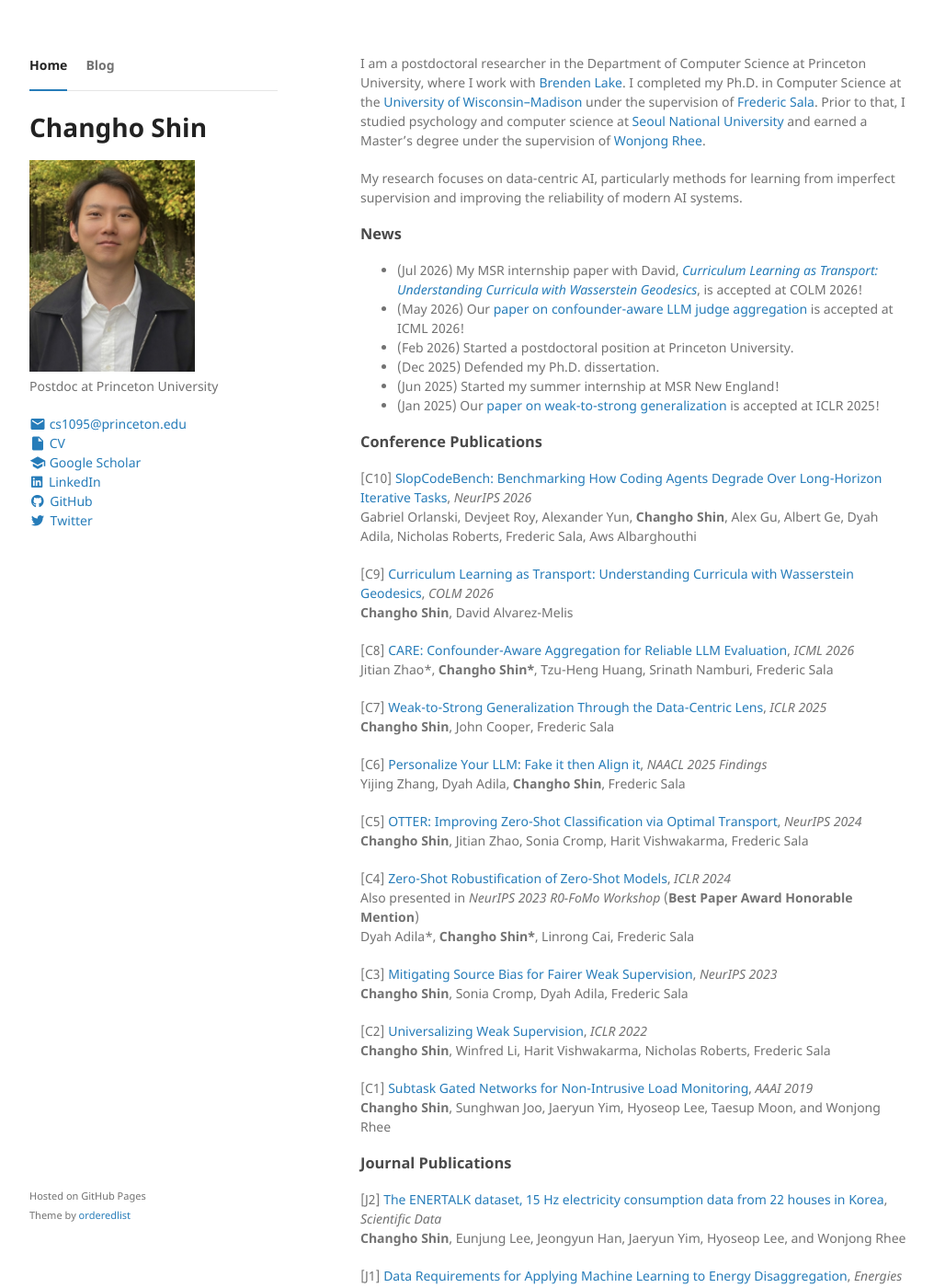
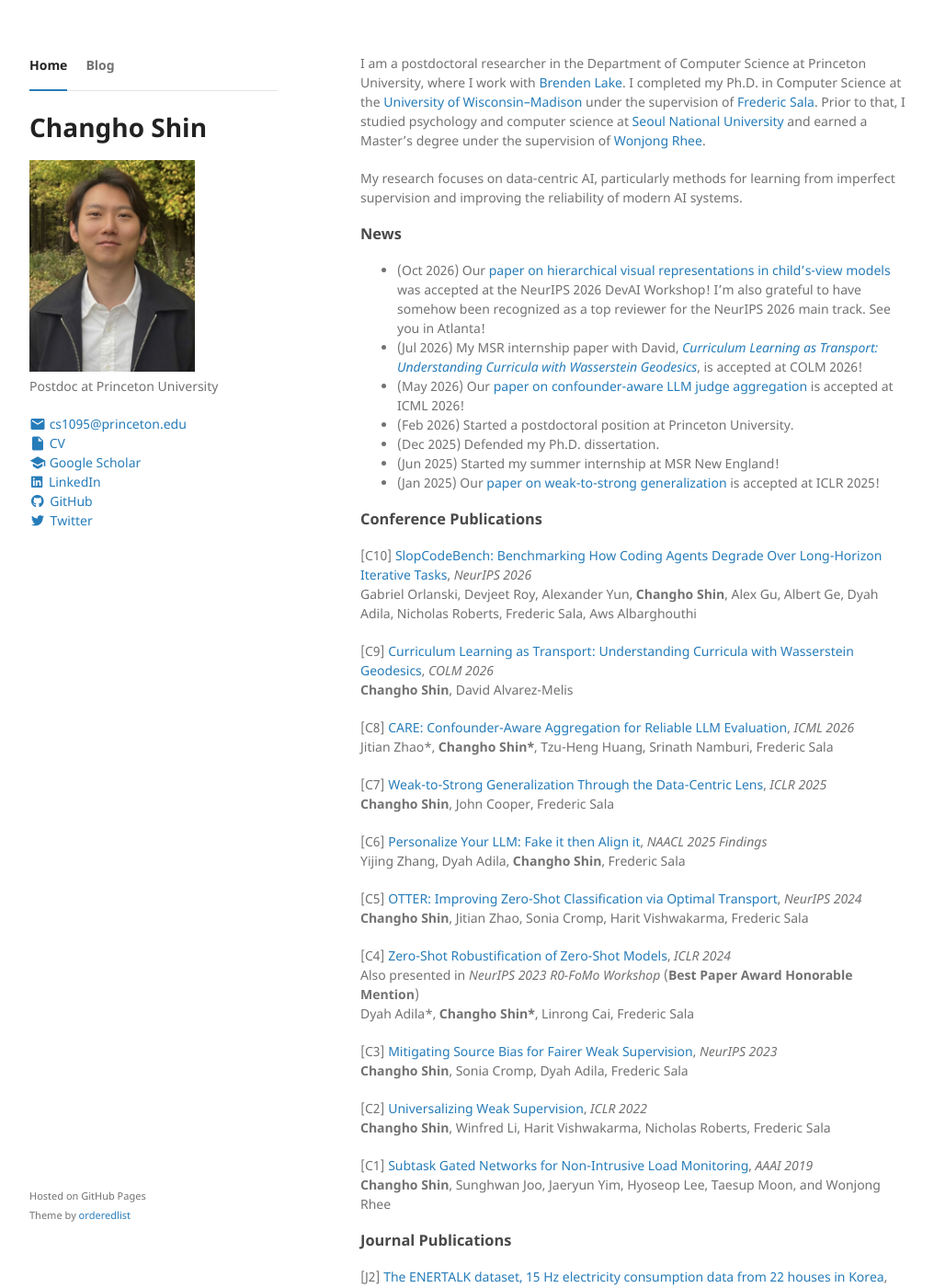
Before and after one commit to ch-shin/ch-shin.github.io, a Jekyll site: the page built from index.md, in a window 1280 px wide and 1400 px high. Shown: the whole window at 92% size, without its empty margins (128-1144 px from the left). Built offline with Jekyll 4.4.1, drawn with Linux system fonts in a browser that asks for light colours; some of the changed text lies outside the part shown.

Commit message:
Add DevAI workshop paper and reviewer news

```diff
--- a/index.md
+++ b/index.md
@@ -6,7 +6,7 @@
 My research focuses on data-centric AI, particularly methods for learning from imperfect supervision and improving the reliability of modern AI systems.
 
 ### News
-
+* (Oct 2026) Our [paper on hierarchical visual representations in child's-view models](https://openreview.net/pdf?id=yLhdtjekXg) was accepted at the NeurIPS 2026 DevAI Workshop! I’m also grateful to have somehow been recognized as a top reviewer for the NeurIPS 2026 main track. See you in Atlanta!
 * (Jul 2026) My MSR internship paper with David, [*Curriculum Learning as Transport: Understanding Curricula with Wasserstein Geodesics*](https://openreview.net/pdf?id=ZTvbmNBcBW), is accepted at COLM 2026!
 * (May 2026) Our [paper on confounder-aware LLM judge aggregation](https://openreview.net/pdf?id=3WPDFjZ1UT) is accepted at ICML 2026!
 * (Feb 2026) Started a postdoctoral position at Princeton University.
@@ -76,6 +76,9 @@
 **Changho Shin**, Seungeun Rho, Hyoseop Lee, and Wonjong Rhee <br/>
 
 ### Workshop Publications
+[W7] [Coarse-to-Fine Category Structure in Child's-View Model Representations](https://openreview.net/pdf?id=yLhdtjekXg), _NeurIPS 2026 DevAI Workshop_ <br/>
+**Changho Shin**, Jeonghwan Cheon, Brenden Lake
+
 [W6] Compositional Self-Improvement, _ICML 2026 CompLearn Workshop_ <br/>
 **Changho Shin**, Daiwei Chen, John Cooper, Brenden Lake, Frederic Sala, Ramya Korlakai Vinayak
 
```
Also changed, not shown: 1 other file.
